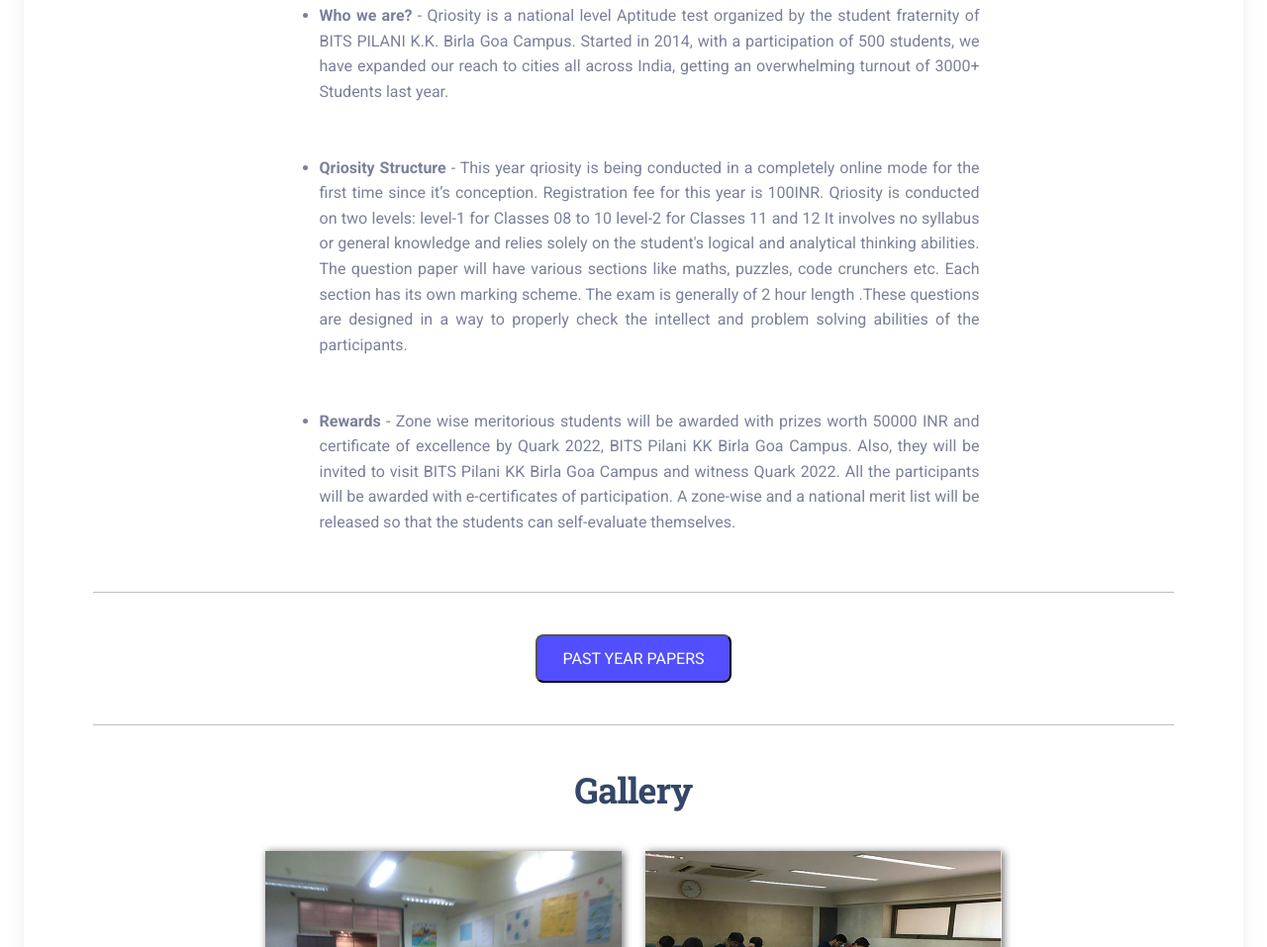
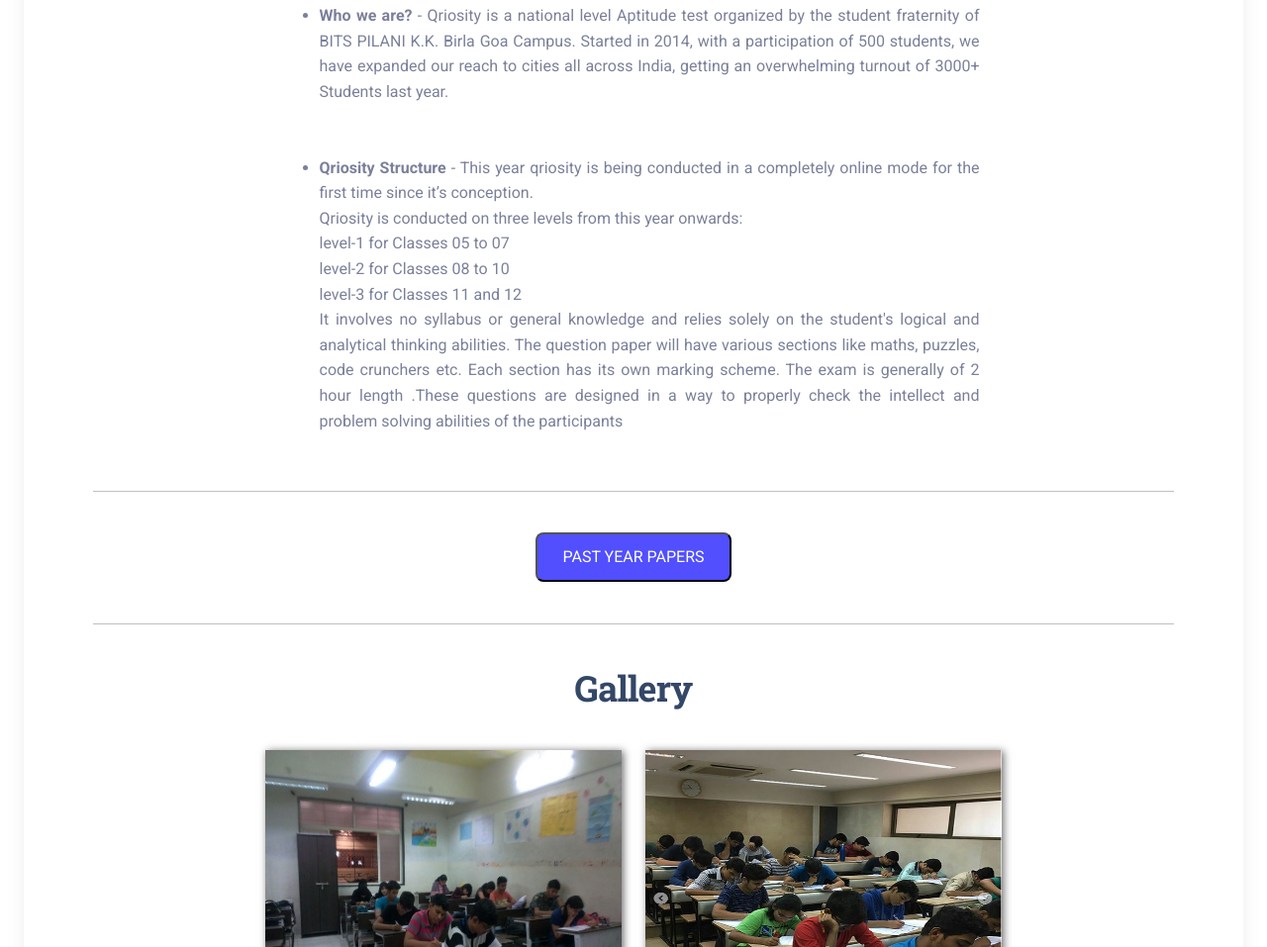
Before and after one commit to Devsoc-BPGC/qriosity-22, a plain HTML site: page template.html in a window 1280 px wide. Shown: the part 874-1831 px from the top of the page at 99% size. Drawn offline with Linux system fonts and the light colour scheme.

Commit message:
Updated about with the new text

```diff
--- a/template.html
+++ b/template.html
@@ -102,20 +102,17 @@
 <br>
 <br>
 <li><b>Qriosity Structure</b> - This year qriosity is being conducted in a completely online mode for the first time since it’s
-conception. Registration fee for this year is 100INR. Qriosity is conducted on two levels:
-
-level-1 for Classes 08 to 10
-level-2 for Classes 11 and 12
+conception.<br>
+Qriosity is conducted on three levels from this year onwards:
+<br>
+level-1 for Classes 05 to 07
+<br>
+level-2 for Classes 08 to 10<br>
+level-3 for Classes 11 and 12<br>
 It involves no syllabus or general knowledge and relies solely on the student's logical and analytical thinking
 abilities. The question paper will have various sections like maths, puzzles, code crunchers etc. Each section has its
 own marking scheme. The exam is generally of 2 hour length .These questions are designed in a way to properly check the
-intellect and problem solving abilities of the participants.</li>
-<br>
-<br>
-<li><b>Rewards</b> - Zone wise meritorious students will be awarded with prizes worth 50000 INR and certificate of excellence by
-Quark 2022, BITS Pilani KK Birla Goa Campus. Also, they will be invited to visit BITS Pilani KK Birla Goa Campus and
-witness Quark 2022. All the participants will be awarded with e-certificates of participation. A zone-wise and a
-national merit list will be released so that the students can self-evaluate themselves.</li>
+intellect and problem solving abilities of the participants</li>
 </ul>
 <br>
 <hr color="black">
```
